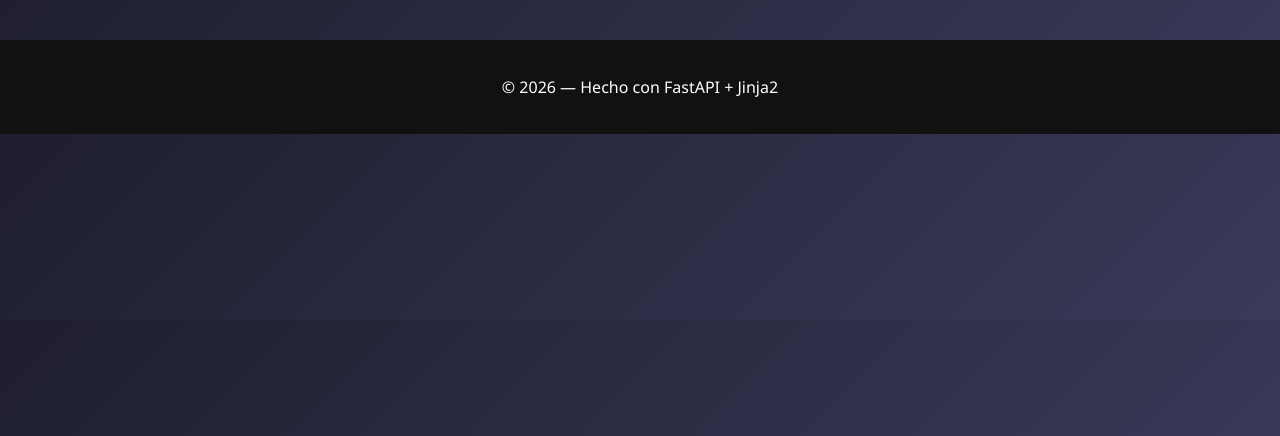
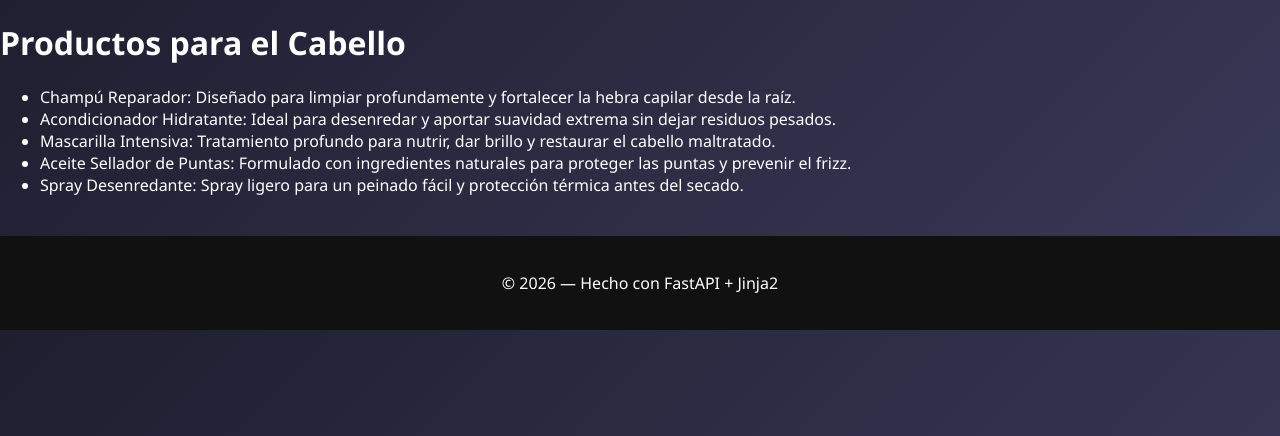
Before and after one commit to stefaniaosoriolozano580-ui/trabajo_fastapi, a FastAPI app: page /productos in a window 1280 px wide. Shown: the part 52-488 px from the top of the page. Run offline with FastAPI, Linux system fonts and the light colour scheme.

Commit message:
Revise productos.html for new product details
Updated product listing with new items and improved layout.

```diff
--- a/templates/productos.html
+++ b/templates/productos.html
@@ -1,17 +1,21 @@
 {% extends "base.html" %}
 
-{% block title %}Productos{% endblock %}
+{% block titulo %}Productos — Mi Web{% endblock %}
 
-{% block content %}
-<h1>🧴 Productos recomendados</h1>
+{% block contenido %}
+<h1>Productos para el Cabello</h1>
 
-<div class="card">
-    <h3>Shampoo Natural</h3>
-    <p>Ideal para cabello afro y rizado</p>
-</div>
+<ul>
+   <li>Champú Reparador: Diseñado para limpiar profundamente y fortalecer la hebra capilar desde la raíz.</li>
+    <li>Acondicionador Hidratante: Ideal para desenredar y aportar suavidad extrema sin dejar residuos pesados.</li>
+    <li>Mascarilla Intensiva: Tratamiento profundo para nutrir, dar brillo y restaurar el cabello maltratado.</li>
+    <li>Aceite Sellador de Puntas: Formulado con ingredientes naturales para proteger las puntas y prevenir el frizz.</li>
+    <li>Spray Desenredante: Spray ligero para un peinado fácil y protección térmica antes del secado.</li>
+</ul>
 
-<div class="card">
-    <h3>Aceite de coco</h3>
-    <p>Hidratación profunda</p>
-</div>
 {% endblock %}
+
+<footer>
+<p>Esta página fue creada con <strong>FastAPI</strong> y <strong>Jinja2</strong>.</p>
+<p>El año actual es: <strong>{{ ano_actual }}</strong></p>
+</footer>
```
